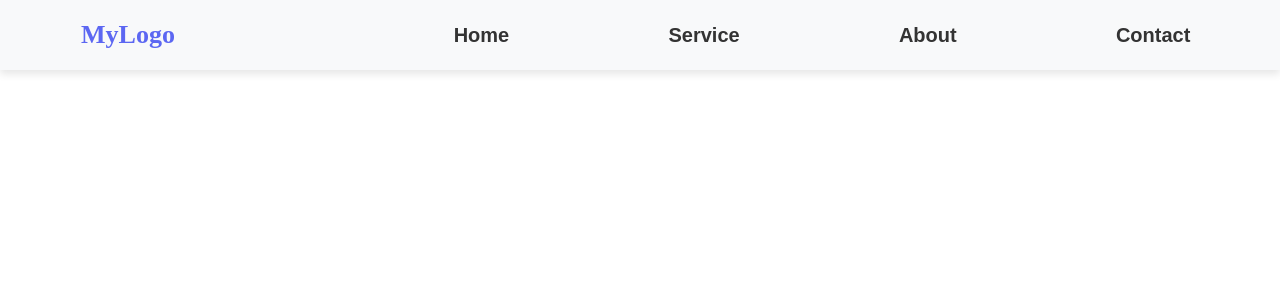
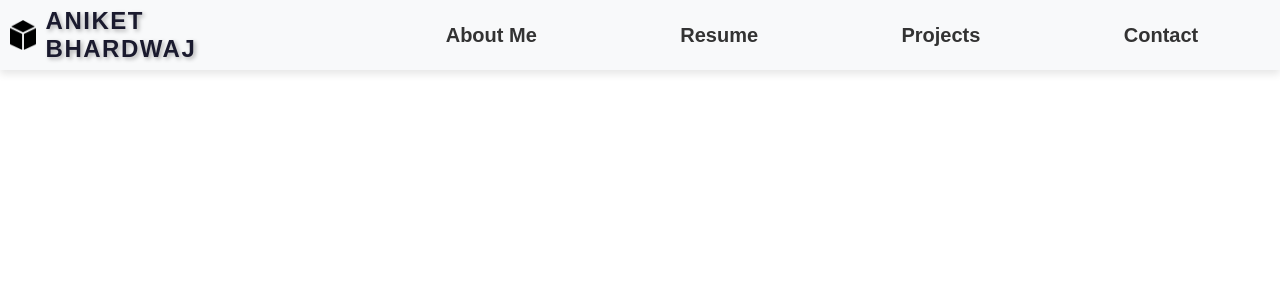
Before and after one commit to aniket44788/Fitness-Website, a React (Vite) app: page / in a window 1280 px wide. Shown: the top 300 px of the page. Built offline with nearby package versions, Linux system fonts and the light colour scheme.

Commit message:
chage-logo

```diff
--- a/src/Navbar/Navbar.css
+++ b/src/Navbar/Navbar.css
@@ -1,4 +1,4 @@
-*{
+* {
   padding: 0;
   margin: 0;
 }
@@ -13,8 +13,17 @@
   height: 70px;
 }
 
-.logo {
+.name-box {
+  width: 10%;
+  height: 30px;
+}
+
+.name-h4{
+    padding-left: 10px;
+}
+.Name {
   width: 20%;
+  padding-left: 10px;
   cursor: pointer;
   display: flex;
   justify-content: center;
@@ -22,7 +31,18 @@
   height: 50px;
   font-size: 24px;
   font-weight: bold;
-    color: #5c67f2; /* Soft Blue */
+  color: #1a1a2e; /* Deep Navy Blue */
+  font-family: "Russo One", "Orbitron", Haettenschweiler, "Arial Narrow Bold",
+    sans-serif;
+  text-transform: uppercase;
+  letter-spacing: 1.5px;
+  text-shadow: 2px 2px 4px rgba(0, 0, 0, 0.3);
+  transition: transform 0.3s ease-in-out, color 0.3s;
+}
+
+.Name:hover {
+  transform: scale(1.05);
+  color: #ff4d00; /* Vivid Orange */
 }
 
 /* Centered Heading Section */
@@ -38,7 +58,7 @@
 /* Heading Text */
 .heading-1 h3 {
   font-size: 20px;
-    font-family: 'Arial Narrow Bold', sans-serif;
+  font-family: "Arial Narrow Bold", sans-serif;
   color: #333; /* Default text color */
   transition: color 0.3s ease-in-out, text-shadow 0.3s ease-in-out;
 }
@@ -48,7 +68,6 @@
   color: #5c67f2; /* Soft Blue Glow */
   text-shadow: 0px 0px 20px rgba(92, 103, 242, 0.8);
 }
-
 
 /* 📱 Mobile Devices (max-width: 600px) */
 @media (max-width: 600px) {
@@ -66,7 +85,11 @@
     font-size: 22px;
     justify-content: left;
     padding-left: 10px;
-        /* border: 2px solid red; */
+    border: 2px solid red;
+  }
+  .heading-title {
+    font-family: Impact, Haettenschweiler, "Arial Narrow Bold", sans-serif;
+    color: black;
   }
 
   .heading-1 {
@@ -128,10 +151,10 @@
     height: auto;
     font-size: 26px;
   }
-.heading-1{
+  .heading-1 {
     width: 70%;
     height: auto;
-    /* border: 2px solid blue; */
+    /* border: 2px solid blue;c */
     padding-right: 10px;
   }
 
--- a/src/Navbar/Navbar.jsx
+++ b/src/Navbar/Navbar.jsx
@@ -1,14 +1,18 @@
 import React, { useState } from "react";
 import "./Navbar.css";
+import box from "../Navbar/box.png"
 
 const Navbar = () => {
   return (
     <nav className="navbar">
-      <div className="logo">MyLogo</div>
+      <div className="Name">
+      <img src={box} className="name-box"/>
+        <h4 className="name-h4">  ANIKET BHARDWAJ </h4>
+      </div>
       <div className="heading-1">
-        <h3> Home </h3>
-        <h3> Service </h3>
-        <h3> About </h3>
+        <h3> About Me </h3>
+        <h3> Resume </h3>
+        <h3> Projects </h3>
         <h3> Contact </h3>
       </div>
     </nav>
```
Also changed, not shown: src/Navbar/box.png (added). Lines whose indentation alone changed are shown as unchanged.
